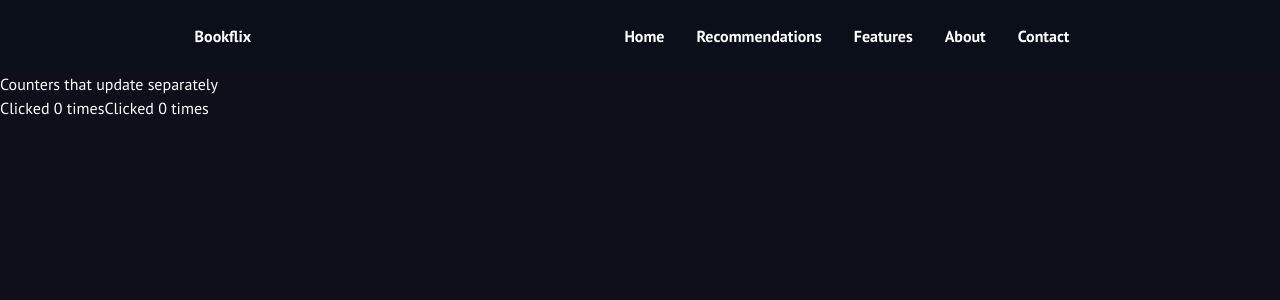
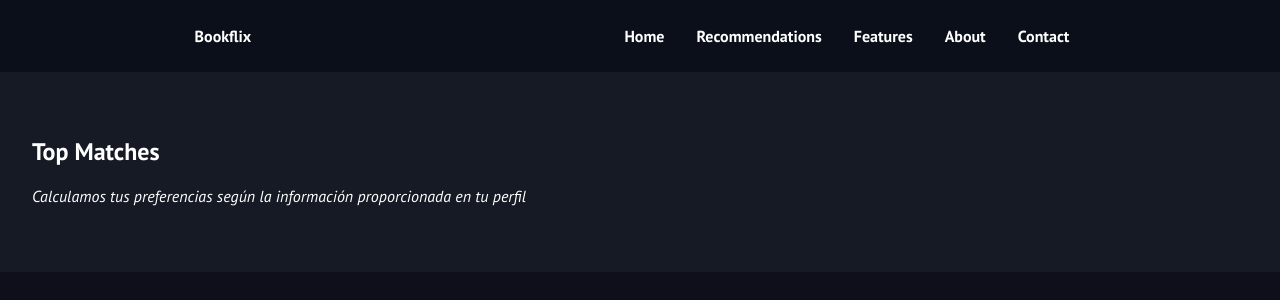
Before and after one commit to Antxnszn/BookFlix, a React (Vite) app: page /recommendations in a window 1280 px wide. Shown: the top 300 px of the page. Built offline with nearby package versions, Linux system fonts and the light colour scheme; the HTML template or start-up script is replaced by a standard one; a web font is replaced by a local one.

Commit message:
página recomendaciones, titulo y subtitulo

```diff
--- a/src/routes/Recommendations.tsx
+++ b/src/routes/Recommendations.tsx
@@ -1,25 +1,10 @@
-import { useState } from 'react';
+import '../styles/style.css';
 
 export default function MyApp() {
   return (
-    <div>
-      <h1>Counters that update separately</h1>
-      <MyButton />
-      <MyButton />
+    <div className="bg-[#151a24] contenedor-1">
+      <h1 className='text-2xl font-bold text-white'>Top Matches</h1>
+      <p className='italic'>Calculamos tus preferencias según la información proporcionada en tu perfil</p>
     </div>
   );
 }
-
-function MyButton() {
-  const [count, setCount] = useState(0);
-
-  function handleClick() {
-    setCount(count + 1);
-  }
-
-  return (
-    <button onClick={handleClick}>
-      Clicked {count} times
-    </button>
-  );
-}
--- a/src/styles/style.css
+++ b/src/styles/style.css
@@ -11,10 +11,26 @@ html, body {
 }
 
 .contenedor {
-    display: flex;
+    display: flex; /* muestra los elementos en una fila */
     justify-content: space-between; /* separa los elementos */
     align-items: center; /* alínea verticalmente */
     padding: 1rem;
+}
+
+@media (max-width: 768px) { /* si el ancho de la pantalla es menor a 768px (para celulares)*/
+    .contenedor, .contenedor-1{
+        flex-direction: column;
+        display: block; /* muestra los elementos en una columna */
+        align-items: center;
+    }
+}
+
+.contenedor-1 {
+    padding: 4rem 2rem; /* top-bottom, left-right */
+}
+
+.contenedor-1 p {
+    margin-top: 1rem;
 }
 
 .nav {
```
